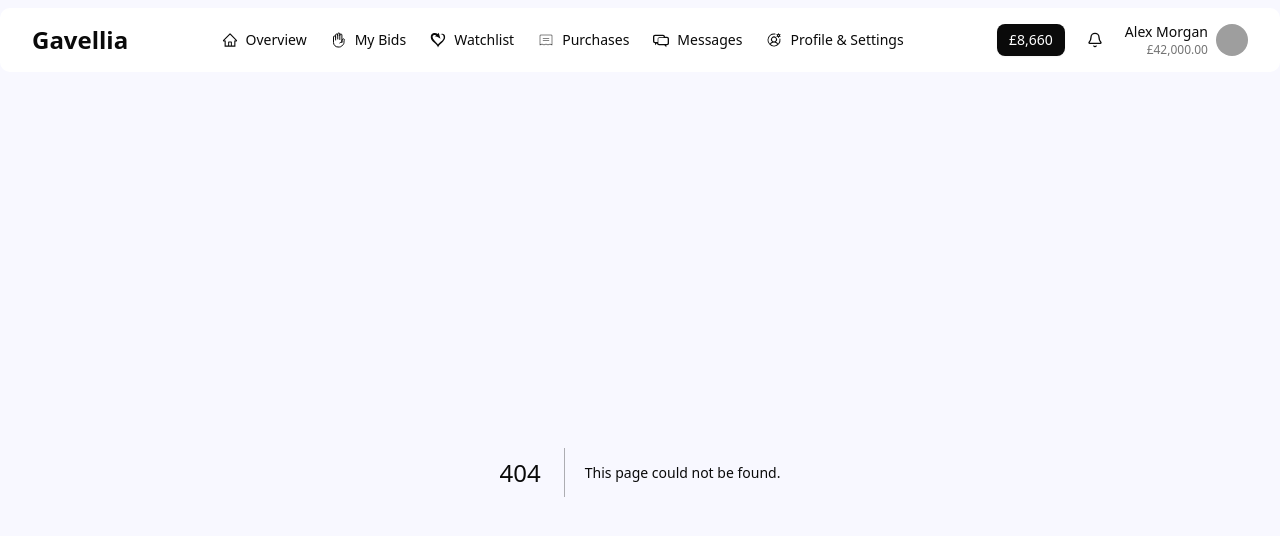
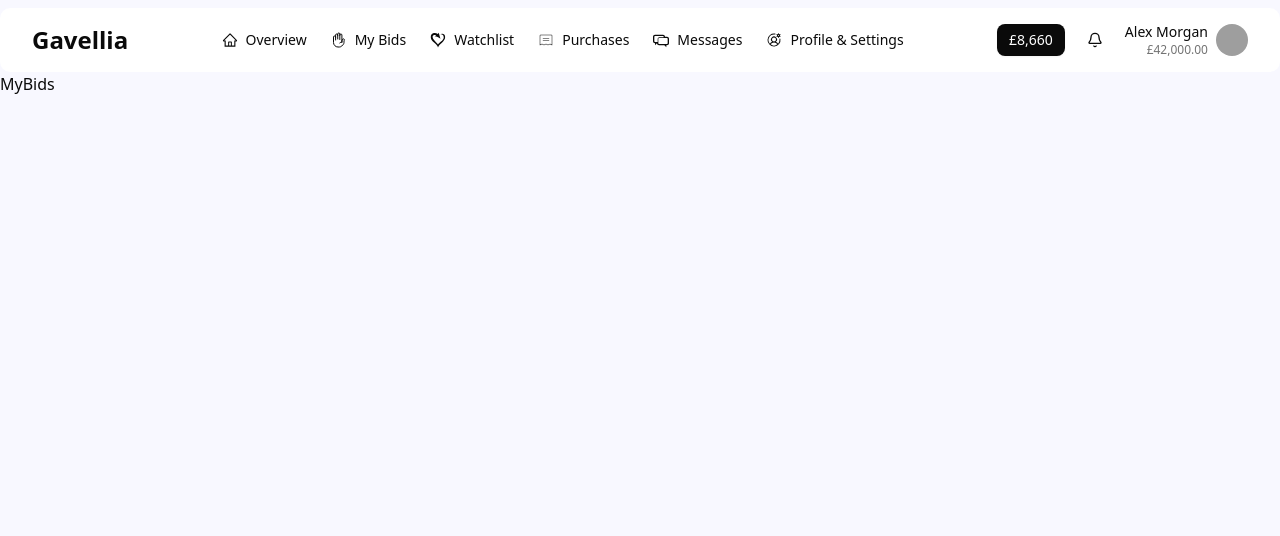
Before and after one commit to Rahul-Mallik-CSE/Gavellia_Buyer_Dashboard, a Next.js app: page /my-bids in a window 1280 px wide. Before the commit this address had no page. Shown: the top 536 px of the page. Built offline with nearby package versions, Linux system fonts and the light colour scheme; grey boxes are pictures that could not be loaded.

Commit message:
add MyBids component

```diff
--- /dev/null
+++ b/src/app/my-bids/page.tsx
@@ -0,0 +1,9 @@
+/** @format */
+
+import React from "react";
+
+const MyBids = () => {
+  return <div>MyBids</div>;
+};
+
+export default MyBids;
```
